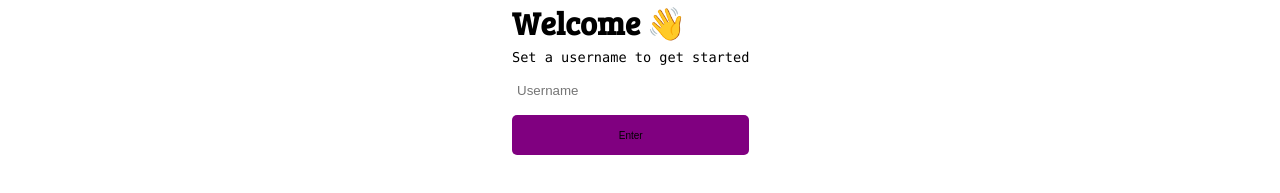
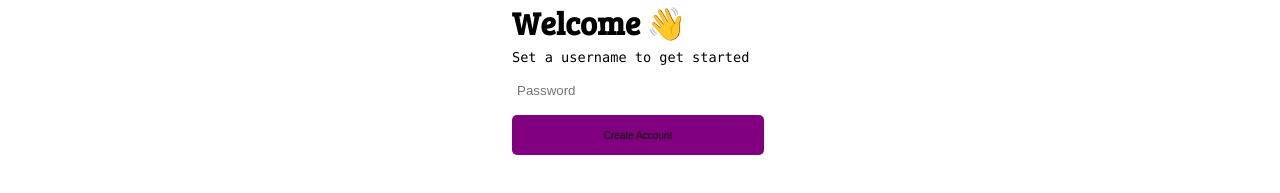
Before and after one commit to Codestronomer/Ravens, a Next.js app in the folder client/: page / in a window 1280 px wide. Both pictures are taken after a click on the button "Enter". Shown: the part 319-512 px from the top of the page. Built offline with nearby package versions, Linux system fonts and the light colour scheme.

Commit message:
[feat] add authContext provider and update auth components

```diff
--- a/client/src/app/auth/auth.module.css
+++ b/client/src/app/auth/auth.module.css
@@ -2,11 +2,13 @@
   display: flex;
   flex-direction: column;
   gap: 5px;
+  width: 280px;
 }
 
 .userInput {
   border: none;
   height: 40px;
+  width: 90%;
   border-radius: 5px;
   padding: 5px;
   outline: 0px;
@@ -17,5 +19,6 @@
   border-radius: 5px;
   border: none;
   font-size: 10px;
+  width: 90%;
   height: 40px;
 }
--- a/client/src/app/auth/index.tsx
+++ b/client/src/app/auth/index.tsx
@@ -1,26 +1,96 @@
 'use client'
 import styles from './auth.module.css';
-import React, { useState } from 'react';
+import { useRouter } from 'next/navigation';
+import React, { useState, useEffect } from 'react';
+import { Dispatch, SetStateAction } from 'react';
 
-export function Login() {
+interface userNameProps {
+  handleSubmit: Function,
+  setUsername: Dispatch<SetStateAction<string>>
+  setIsValid: Dispatch<SetStateAction<boolean>>
+}
+
+interface passwordNameProps {
+  handleSubmit: Function,
+  setPassword: Dispatch<SetStateAction<string>>
+}
+
+export function Login(): React.FunctionComponentElement<HTMLBodyElement> {
+  const router = useRouter();
   const [username, setUsername] = useState('');
+  const [password, setPassword] = useState('');
+  const [isValid, setIsValid] = useState(false);
+
+
+  const handleSubmit = () => {
+    router.push('/chat');
+  }
+
+  const handleNext = () => {
+    if (!username.length) {
+      console.log("Input a valid username");
+    }
+
+    setIsValid(true);
+  }
+
+  useEffect(() => {
+    console.log('Hey');
+  }, [isValid]);
+
+  return (
+    <div>
+      {!isValid ? <GetUsername
+        setUsername={setUsername}
+        setIsValid={setIsValid}
+        handleSubmit={handleNext}
+        /> : <GetPassword
+          setPassword={setPassword}
+          handleSubmit={handleSubmit}
+        />
+      }
+    </div>
+  )
+}
+
+const GetUsername: React.FC<userNameProps> = ({ handleSubmit, setUsername }) => {
 
   const handleUsername = (e) => {
     e.preventDefault();
 
-    setUsername(e.target.username);
+    setUsername(e.target.value);
   }
 
-  const handleSumbit = () => {
-    console.log(username);
-  }
   return <div className={styles.auth}>
     <input
       className={styles.userInput}
       placeholder='Username'
-      onClick={(handleUsername)}
+      onChange={(handleUsername)}
     >
     </input>
-    <button className={styles.userSubmit} onClick={() => handleSumbit }>Enter</button>
+    <button className={styles.userSubmit} onClick={() => handleSubmit()}>Enter</button>
   </div>
+
 }
+
+const GetPassword: React.FC<passwordNameProps> = ({ handleSubmit, setPassword }) => {
+
+  const handlePassword = (e) => {
+    e.preventDefault();
+    setPassword(e.target.value)
+  }
+
+  return (
+    <div className={styles.auth}>
+      <form>
+        <input
+        className={styles.userInput}
+        placeholder='Password'
+        type='password'
+        onChange={handlePassword}
+        />
+      </form>
+      <button className={styles.userSubmit} onClick={() => handleSubmit()}>Create Account</button>
+    </div>
+  )
+}
--- a/client/src/app/chat/page.tsx
+++ b/client/src/app/chat/page.tsx
@@ -9,3 +9,5 @@ const Chats: React.FC<ChatProps> = ({ children }) => {
     <div>chats</div>
   );
 }
+
+export default Chats;
```
Also changed, not shown: client/src/context/authContext.tsx (added, +21 -0 lines).
